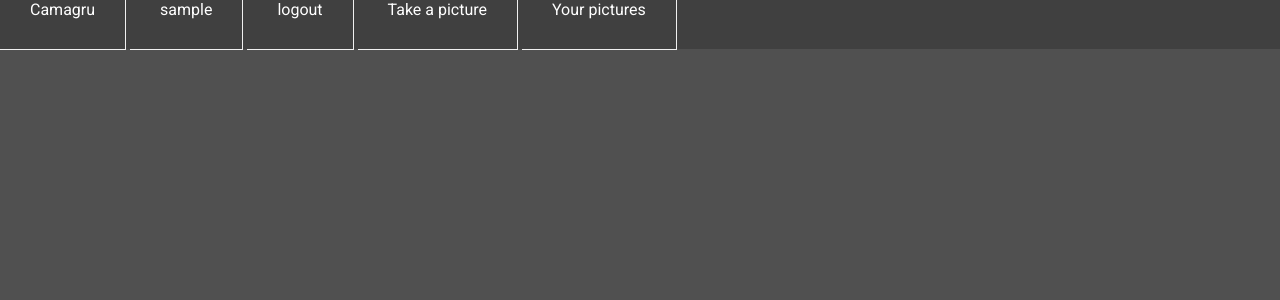
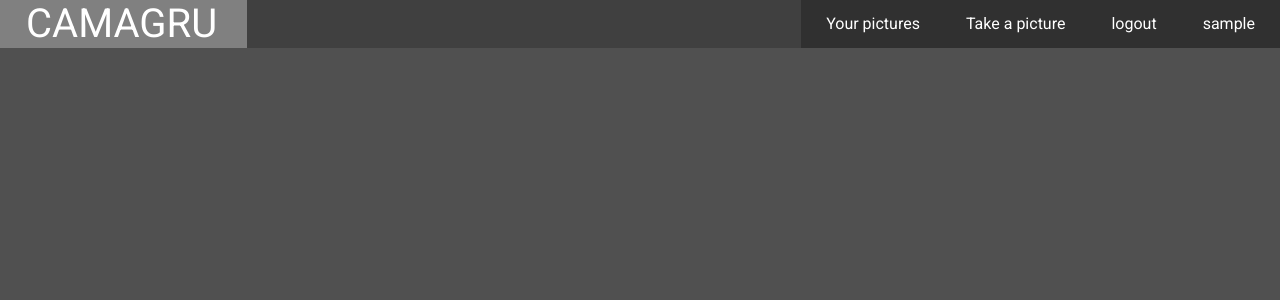
Before and after one commit to rle-mino/Camagru, a PHP site: page /index.php in a window 1280 px wide. Shown: the top 300 px of the page. Run offline with PHP 8.4, Linux system fonts and the light colour scheme; the visitor is signed in with stand-in values (Sample User, id 1).

Commit message:
style for header

```diff
--- a/header.php
+++ b/header.php
@@ -12,12 +12,56 @@
 			<link href='https://fonts.googleapis.com/css?family=Roboto' rel='stylesheet' type='text/css'>
 			<link href='style.css' rel='stylesheet' type='text/css'>
 			<style media="screen">
-				header 		{background-color:#404040; color:white; font-family:roboto; height: 49px}
-				a			{color:inherit; text-decoration: none}
-				html 		{background-color:#505050; color:white; font-family:roboto; padding:0; margin:0}
-				* 			{outline: 0; margin: 0; padding: 0;}
-				button		{border: none;}
-				header a	{border-right: 1px solid #F0F0F0;border-bottom: 1px solid #F0F0F0 ; padding: 30px; top: 50%}
+				* 			{
+						outline: 0;
+						margin: 0;
+						padding: 0;
+						}
+				header		{
+						background-color:#404040;
+						color:white;
+						font-family:roboto;
+						height: 49px;
+						margin-top: -1px;
+						}
+				a			{
+						color:inherit;
+						text-decoration: none;
+						}
+				html 		{
+						background-color:#505050;
+						color:white;
+						font-family:roboto;
+						padding:0;
+						margin:0;
+						}
+				button		{
+						border: none;
+						}
+				header a	{
+							background-color: #303030;
+    						color: white;
+    						padding: 15px 25px;
+    						text-align: center;
+    						text-decoration: none;
+    						display: inline-block;
+							margin-left: -4px;
+							margin-left: -4px;
+							-webkit-transition: background-color .2s, color .2s;
+							-moz-transition: background-color .2s, color .2s;
+							transition: background-color .2s, color .2s;
+						}
+				header a:hover	{
+							background-color: #808080;
+    						color: white;
+						}
+				.right		{
+							float:right;
+						}
+				#camagru {
+					font-size: 40px;
+					padding: 1px 30px;
+				}
 			</style>
 		</head>
 		<body>
@@ -34,15 +78,15 @@
 				else
 				{
 ?>
-					<a href="<?php echo $rootDir . '/index.php'?>">Camagru</a>
+					<a id="camagru" href="<?php echo $rootDir . '/index.php'?>">CAMAGRU</a>
 <?php
 					if (isConnected($_SESSION))
 					{
 ?>
-						<a id="login" href="<?php echo $rootDir . '/account/client/modif_account.php'?>"><?php echo $_SESSION['login'];?></a>
-						<a href="<?php echo $rootDir . '/account/server/logout.php'?>">logout</a>
-						<a href="<?php echo $rootDir . '/pic/client/take.php'?>">Take a picture</a>
-						<a href="<?php echo $rootDir . '/pic/client/user_galery.php'?>">Your pictures</a>
+						<a class="right" id="login" href="<?php echo $rootDir . '/account/client/modif_account.php'?>"><?php echo $_SESSION['login'];?></a>
+						<a class="right" href="<?php echo $rootDir . '/account/server/logout.php'?>">logout</a>
+						<a class="right" href="<?php echo $rootDir . '/pic/client/take.php'?>">Take a picture</a>
+						<a class="right" href="<?php echo $rootDir . '/pic/client/user_galery.php'?>">Your pictures</a>
 <?php
 					}
 				}
--- a/pic/client/style.css
+++ b/pic/client/style.css
@@ -194,7 +194,6 @@ textarea {
 
 #addComment button:hover {
 	background-color: #909090;
-	color: black;
 }
 
 #comments {
```
Also changed, not shown: apn_logo.png (added), liked.png (deleted), not_liked.png (deleted).
